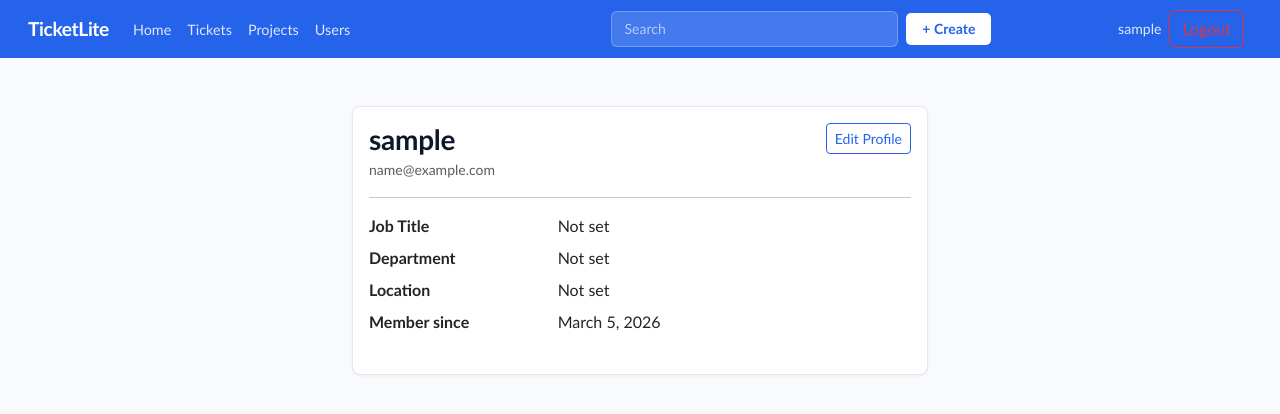
After one commit to owenrobbins/SoftwareEngineeringProject-TicketManager, a Django app: page /profile/1/ in a window 1280 px wide. The commit adds this page. Shown: the top 414 px of the page. Run offline with Django 5.2, Linux system fonts and the light colour scheme; the visitor is signed in with stand-in values (Sample User, id 1); data comes from the database, SQL or seed files in the repository; data that the repository does not hold is empty.

Commit message:
Adding in CRUD operations for User Profiles

```diff
--- a/core/forms.py
+++ b/core/forms.py
@@ -1,5 +1,5 @@
 from django import forms
-from .models import Ticket, Comment, Project
+from .models import Ticket, Comment, Project, UserProfile
 
 # Model forms can create a form directly from the fields of a model class
 # Can define what fields to include and customise how they appear
@@ -68,3 +68,22 @@ class ProjectForm(forms.ModelForm):
                 'placeholder': 'What is this project about?'
             })
         }
+
+class UserProfileForm(forms.ModelForm):
+    class Meta:
+        model = UserProfile
+        fields = ['department', 'job_title', 'location']
+        widgets = {
+            'department': forms.TextInput(attrs={
+                'class': 'form-control',
+                'placeholder': 'e.g. Engineering'
+            }),
+            'job_title': forms.TextInput(attrs={
+                'class': 'form-control',
+                'placeholder': 'e.g. Software Developer'
+            }),
+            'location': forms.TextInput(attrs={
+                'class': 'form-control',
+                'placeholder': 'e.g. London, UK'
+            })
+        }
--- a/core/templates/core/base.html
+++ b/core/templates/core/base.html
@@ -235,6 +235,9 @@ All other templates inherit from this to ensure consistent styling
                 <li class="nav-item">
                     <a class="nav-link {% if request.resolver_match.url_name == 'project_list' %}active{% endif %}" href="{% url 'core:project_list' %}">Projects</a>
                 </li>
+                <li class="nav-item">
+                    <a class="nav-link {% if request.resolver_match.url_name == 'user_list' %}active{% endif %}" href="{% url 'core:user_list' %}">Users</a>
+                </li>
             </ul>
 
             <!-- Center Search bar and Create Ticket Button -->
@@ -251,11 +254,12 @@ All other templates inherit from this to ensure consistent styling
             <!-- Right Navbar -->
             <div class="d-flex align-items-center gap-2">
                 {% if user.is_authenticated %} <!-- If the user is logged in -->
-                    <span class="navbar-text">{{ user.username }}</span>
-                    <a class="btn btn-outline-danger me-2" href="{% url 'core:logout' %}">Logout</a>
+                    <a class="navbar-text text-decoration-none" href="{% url 'core:profile_view' user.pk %}">
+                        {{ user.username }}
+                    </a>
+                    <a class="btn btn-outline-danger me-2" href={% url 'core:logout' %}>Logout</a>
                 {% endif %}
             </div>
-
             {% endif %}
         </div>
     </nav>
--- /dev/null
+++ b/core/templates/core/profile.html
@@ -0,0 +1,60 @@
+{% extends "core/base.html" %}
+{% block content %}
+<div class="container mt-4" style="max-width: 600px;">
+    <div class="card">
+        <div class="card-body">
+            <div class="d-flex justify-content-between align-items-start mb-3">
+                <div>
+                    <h3 class="mb-0">{{ profile_user.username }}</h3>
+                    <span class="text-muted small">{{ profile_user.email }}</span>
+                </div>
+                <div>
+                    {% if can_edit %}
+                        <a href="{% url 'core:edit_profile' profile_user.pk %}" class="btn btn-outline-primary btn-sm">Edit Profile</a>
+                    {% endif %}
+                    {% if user.is_staff and user != profile_user %}
+                        <button type="button" class="btn btn-danger btn-sm"
+                            data-bs-toggle="modal" data-bs-target="#confirmDeleteUserModal">
+                            Delete User
+                        </button>
+                    {% endif %}
+                </div>
+            </div>
+            <hr>
+            <dl class="row">
+                <dt class="col-4">Job Title</dt>
+                <dd class="col-8">{{ profile.job_title|default:"Not set" }}</dd>
+                <dt class="col-4">Department</dt>
+                <dd class="col-8">{{ profile.department|default:"Not set" }}</dd>
+                <dt class="col-4">Location</dt>
+                <dd class="col-8">{{ profile.location|default:"Not set" }}</dd>
+                <dt class="col-4">Member since</dt>
+                <dd class="col-8">{{ profile_user.date_joined|date:"N j, Y" }}</dd>
+            </dl>
+        </div>
+    </div>
+</div>
+
+<!-- Delete User Modal -->
+ <div class="modal fade" id="confirmDeleteUserModal" tabindex="-1" aria-hidden="true">
+    <div class="modal-dialogue modal-dialogue-centered">
+        <div class="modal-content">
+            <form method="post" action="{% url 'core:delete_user' profile_user.pk %}">
+                {% csrf_token %}
+                <div class="modal-header">
+                    <h5 class="modal-title">Delete User</h5>
+                    <button type="button" class="btn-close" data-bs-dismiss="modal"></button>
+                </div>
+                <div class="modal-body">
+                    <p>Are you sure you want to delete <strong>{{ profile_user.username }}</strong>?</p>
+                    <p class="text-danger small mb-0">This cannot be undone. </p>
+                </div>
+                <div class="modal-footer">
+                    <button type="button" class="btn btn-secondary" data-bs-dismiss="modal">Cancel</button>
+                    <button type="button" class="btn btn-danger">Delete User</button>
+                </div>
+            </form>
+        </div>
+    </div>
+ </div>
+{% endblock content %}
--- a/core/urls.py
+++ b/core/urls.py
@@ -20,10 +20,14 @@ urlpatterns = [
     path('tickets/<int:pk>/edit/', views.edit_ticket, name='edit_ticket'),
     path('tickets/<int:pk>/delete/', views.delete_ticket, name='delete_ticket'),
     path('projects/', views.project_list, name='project_list'),
-    path('projects/create', views.create_project, name='create_project'),
-    path('projects/<int:pk>', views.project_detail, name='project_detail'),
-    path('projects/<int:pk>/edit', views.edit_project, name='edit_project'),
-    path('projects/<int:pk>/delete', views.delete_project, name='delete_project'),
+    path('projects/create/', views.create_project, name='create_project'),
+    path('projects/<int:pk>/', views.project_detail, name='project_detail'),
+    path('projects/<int:pk>/edit/', views.edit_project, name='edit_project'),
+    path('projects/<int:pk>/delete/', views.delete_project, name='delete_project'),
+    path('profile/<int:pk>/', views.profile_view, name='profile_view'),
+    path('profile/<int:pk>/edit/', views.edit_profile, name='edit_profile'),
+    path('profile/<int:pk>/delete/', views.delete_user, name='delete_user'),
+    path('users/', views.user_list, name='user_list'),
 
     # Django's built in authorisation views rather than writing myself.
     # Auth documentation: https://docs.djangoproject.com/en/6.0/topics/auth/
--- a/core/views.py
+++ b/core/views.py
@@ -1,11 +1,12 @@
 # core/views.py
 from django.contrib.auth.decorators import login_required, user_passes_test
+from django.contrib.auth.models import User
 from django.shortcuts import render, redirect, get_object_or_404
-from django.http import HttpResponse, HttpResponseForbidden
+from django.http import HttpResponseForbidden
 from django.contrib.auth.forms import UserCreationForm
 from django.contrib import messages
-from core.models import Project, Ticket
-from .forms import TicketForm, CommentForm, ProjectForm
+from core.models import Project, Ticket, UserProfile
+from .forms import TicketForm, CommentForm, ProjectForm, UserProfileForm
 
 def is_admin(user):
     # Helper Function to check if a user is an admin, and return result
@@ -66,7 +67,8 @@ def register(request):
     if request.method == 'POST': # If the user is submitting the form
         form = UserCreationForm(request.POST)
         if form.is_valid():
-            form.save()
+            user = form.save()
+            UserProfile.objects.create(user=user)
             return redirect('core:login')
 
     else: # If the user is just opening the Registration Form
@@ -268,3 +270,68 @@ def delete_project(request, pk):
         {'project': project,
          'ticket_form': TicketForm()
     })
+
+@login_required
+def profile_view(request, pk):
+    #Shows the user their profile page, of whoever is logged in
+
+    profile_user = get_object_or_404(User, pk=pk)
+    profile, _ = UserProfile.objects.get_or_create(user=profile_user) # uses 'or create' to handle any users created within admin tab
+    can_edit = request.user.is_staff or request.user == profile
+
+    return render(request, 'core/profile.html', {
+        'profile_user': profile_user,
+        'profile': profile,
+        'can_edit': can_edit,
+        'ticket_form': TicketForm()
+    })
+
+@login_required
+def edit_profile(request, pk):
+    profile_user = get_object_or_404(User, pk=pk)
+    profile, _ = UserProfile.objects.get_or_create(user=profile_user)
+
+    # Only the user themselves or an admin can edit
+    if not (request.user.is_staff or request.user == profile_user):
+        return HttpResponseForbidden
+
+    if request.method == 'POST':
+        form = UserProfileForm(request.POST, instance=profile)
+        if form.is_valid():
+            form.save()
+            messages.success(request, "Successfully updated Profile. ")
+            return redirect('core:profile_view', pk=profile_user.pk)
+
+    else:
+        form = UserProfileForm(instance=profile)
+
+    return render(request, 'core/profile_edit.html', {
+        'form': form,
+        'profile_user': profile_user,
+        'ticket_form': TicketForm()
+    })
+
+@login_required
+@user_passes_test(lambda u: u.is_staff)
+def delete_user(request, pk):
+    # Admin only, deletes the user account permanently
+    profile_user = get_object_or_404(User, pk=pk)
+
+    if request.method == 'POST':
+        profile_user.delete()
+        messages.success(request, f"User {profile_user.username} deleted. ")
+        return redirect('core:home')
+
+    return render(request, 'core/profile_confirm_delete.html', {
+        'profile_user': profile_user,
+        'ticket_form': TicketForm()
+    })
+
+@login_required
+def user_list(request):
+    users = User.objects.select_related('user_profile').order_by('username')
+    return render(request, 'core/user_list.html', {
+        'users': users,
+        'is_priveleged': request.user.is_staff or request.user.is_superuser,
+        'ticket_form': TicketForm(),
+    })
```
Also changed, not shown: core/templates/core/profile_confirm_delete.html (added, +13 -0 lines), core/templates/core/profile_edit.html (added, +20 -0 lines), core/templates/core/user_list.html (added, +71 -0 lines).
